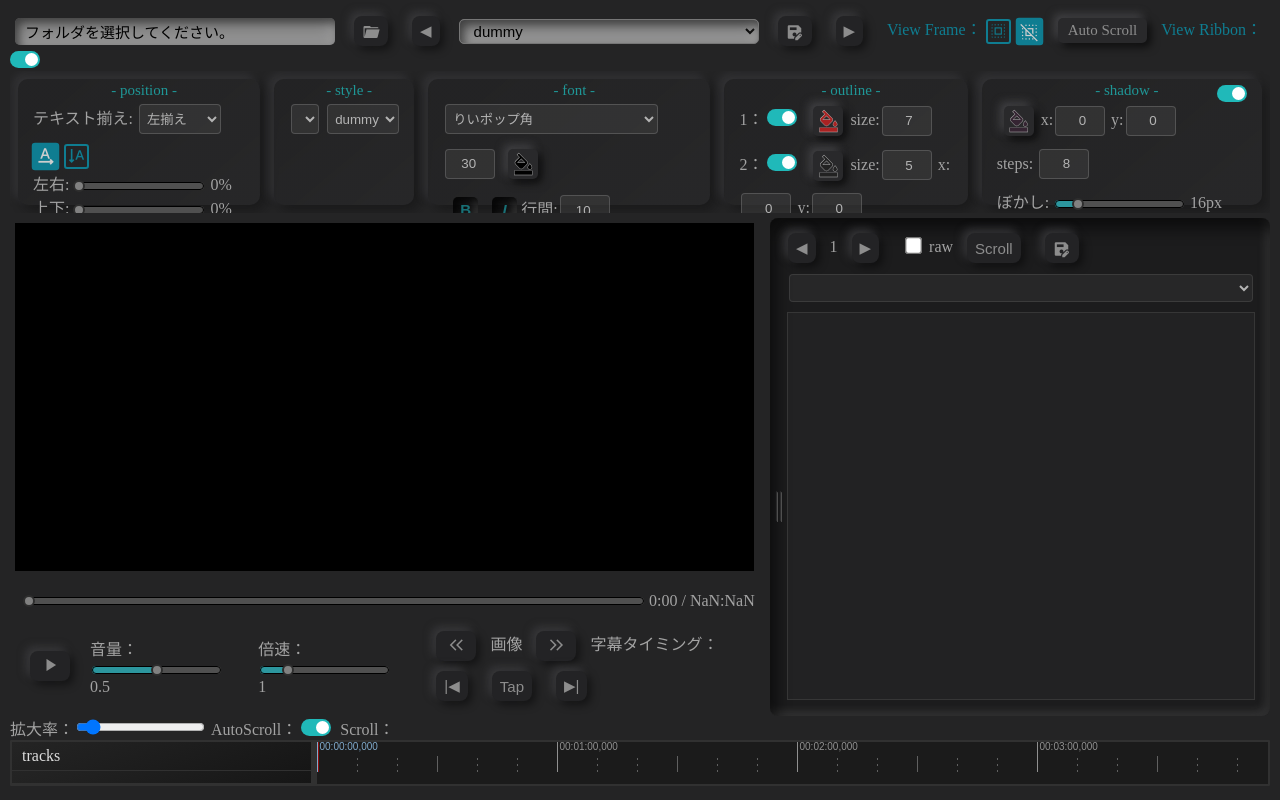
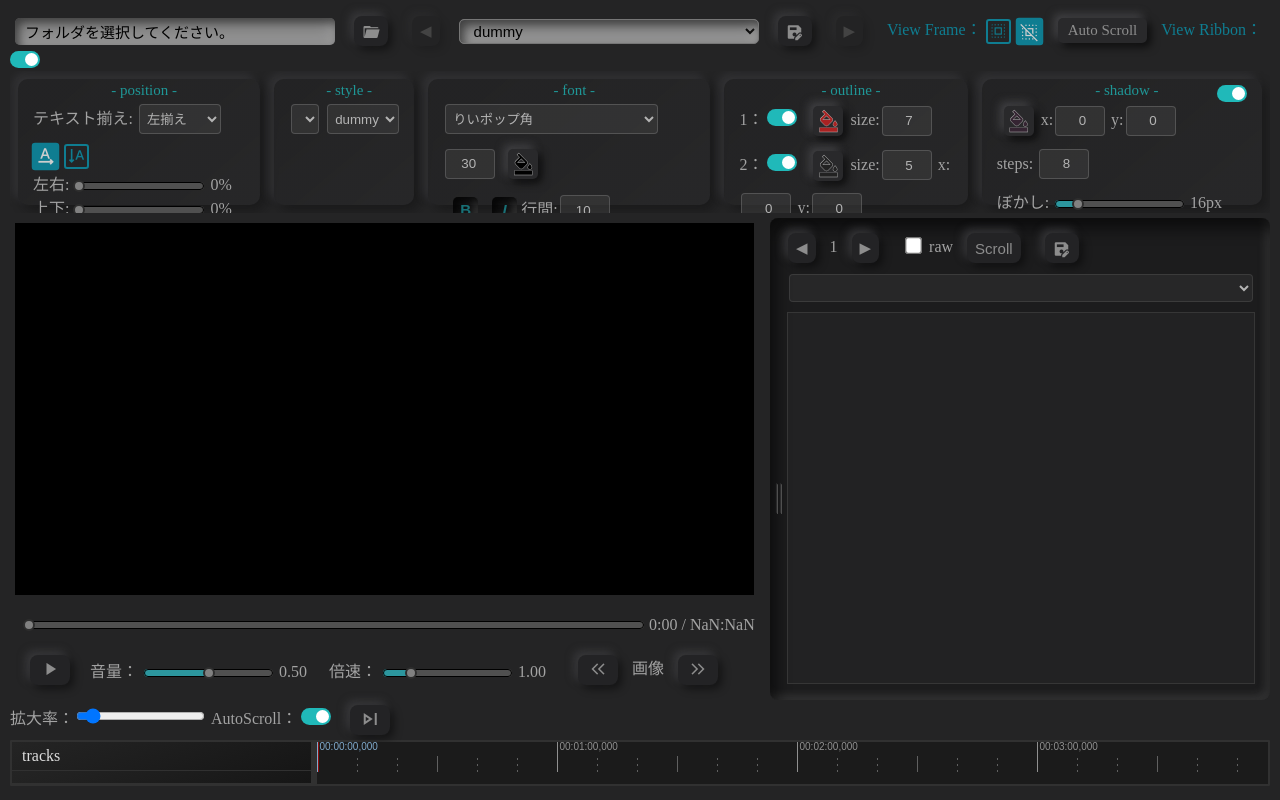
Before and after one commit to tamanegi515/srt-edit-player, a Svelte app: page / in a window 1280 px wide. Built offline with nearby package versions, Linux system fonts and the light colour scheme.

Commit message:
feat/fix: UX improvements - toast, disabled btns, click-seek, autoScroll-off, toFixed, remove dead code

```diff
--- a/src/App.svelte
+++ b/src/App.svelte
@@ -12,6 +12,17 @@
   let dragging = $state(false);
   let startX = $state(0);
   let startWidth = $state();
+
+  // トースト通知
+  let toastMessage = $state('');
+  let toastType = $state('');
+  let toastTimer;
+  function showToast(message, type = 'success') {
+    toastMessage = message;
+    toastType = type;
+    clearTimeout(toastTimer);
+    toastTimer = setTimeout(() => { toastMessage = ''; }, 3000);
+  }
   let json_data = $derived(main_media.json_data_list[main_media.media_index]);
 
   // @ts-ignore
@@ -86,6 +97,7 @@
 
       const success = await saveJsonFile(useState.dirHandle, name, json_data);
       useState.json_save_status = success ? 1 : -1;
+      showToast(success ? 'vc_json 保存完了' : 'vc_json 保存失敗', success ? 'success' : 'error');
 
       // 1秒後にアイコンを通常に戻す
       setTimeout(() => {
@@ -104,6 +116,7 @@
         if (!success) break;
       }
       useState.srt_save_status = success ? 1 : -1;
+      showToast(success ? 'SRT 保存完了' : 'SRT 保存失敗', success ? 'success' : 'error');
 
       // 1秒後にアイコンを通常に戻す
       setTimeout(() => {
@@ -192,6 +205,7 @@
   </button>
   <button
     class="nmorph_button"
+    disabled={main_media.media_index <= 0}
     onclick={() => {
       if (main_media.media_index > 0) {
         main_media.media_index -= 1;
@@ -218,12 +232,14 @@
       <span class="material-symbols-outlined"> error </span>
     {/if}
   </button>
-  <button class="nmorph_button" onclick={() => {
-    if (main_media.media_index < main_media.json_data_list.length - 1) {
-      main_media.media_index += 1;
-      stopAudio();
-    }
-  }}>
+  <button class="nmorph_button"
+    disabled={main_media.media_index >= main_media.json_data_list.length - 1}
+    onclick={() => {
+      if (main_media.media_index < main_media.json_data_list.length - 1) {
+        main_media.media_index += 1;
+        stopAudio();
+      }
+    }}>
     ▶
   </button>
   <span class="head-text">View Frame：</span>
@@ -256,6 +272,10 @@
   </label>
   {#if useState.viewRibbon}
     <StyleRibbon></StyleRibbon>
+  {/if}
+
+  {#if toastMessage}
+    <div class="toast toast-{toastType}">{toastMessage}</div>
   {/if}
   {#if main_media.json_data_list.length > main_media.media_index && json_data?.styles}
     <table style="width: 100%; height: {tableHeight}px;" bind:this={useRefs.tableRef} cellspacing="0" cellpadding="0">
@@ -475,4 +495,29 @@
   .CheckButtonArea input[type="checkbox"]:checked + label span:after {
     color: #fff; /* 文字色             */
   }
+
+  /* トースト通知 */
+  .toast {
+    position: fixed;
+    bottom: 24px;
+    right: 24px;
+    padding: 10px 18px;
+    border-radius: 6px;
+    font-size: 14px;
+    z-index: 9999;
+    pointer-events: none;
+    animation: toast-in 0.2s ease;
+  }
+  .toast-success { background: #1a5c3a; color: #b8f5d0; }
+  .toast-error   { background: #6b1a1a; color: #ffd6d6; }
+  @keyframes toast-in {
+    from { opacity: 0; transform: translateY(8px); }
+    to   { opacity: 1; transform: translateY(0); }
+  }
+
+  /* 非活性ボタン */
+  button:disabled {
+    opacity: 0.3;
+    cursor: not-allowed;
+  }
 </style>
--- a/src/components/Media_Player.svelte
+++ b/src/components/Media_Player.svelte
@@ -68,51 +68,6 @@
         main_media.media.image_data.currentImage = imageURL;
         main_media.media.image_data.currentImagePath = data[main_media.media.image_data.currentId].text;
     }
-    const timeupdate_SRT = (point) => {
-        // switch (point) {
-        //     case "prev":
-        //         contents_Store.prevImage();
-        //         break;
-        //     case "next":
-        //         contents_Store.nextImage();
-        //         break;
-        //     case "near":
-        //         const id = currentFormat.srtFile.currentTextId;
-        //         const start = currentFormat.srtFile.data[id].startTime;
-        //         const end = currentFormat.srtFile.data[id].endTime;
-        //         const current =
-        //             contents_Store.contents.audioFile.getCurrentTime();
-        //         if (current - start < end - current) {
-        //             console.log("st");
-        //             timeupdate_SRT_start(
-        //                 contents_Store.contents.audioFile.getCurrentTime(),
-        //                 id,
-        //             );
-        //         } else {
-        //             console.log("en");
-        //             timeupdate_SRT_end(
-        //                 contents_Store.contents.audioFile.getCurrentTime(),
-        //                 id,
-        //             );
-        //         }
-        //         break;
-        //     case "start":
-        //         timeupdate_SRT_start(
-        //             contents_Store.contents.audioFile.getCurrentTime(),
-        //             currentFormat.srtFile.currentTextId,
-        //         );
-        //         break;
-        //     case "end":
-        //         timeupdate_SRT_end(
-        //             contents_Store.contents.audioFile.getCurrentTime(),
-        //             currentFormat.srtFile.currentTextId,
-        //         );
-        //         break;
-        //     default:
-        //         break;
-        // }
-    };
-
     // タイム表示
     function formatTime(seconds) {
         const mins = Math.floor(seconds / 60);
@@ -187,24 +142,19 @@
             <label>
                 音量：
                 <CustomSlider min="0" max="1" step="0.01" bind:value={main_media.media.volume} oninput={() => useAudio.setVol()}></CustomSlider>
-                <span style="display: inline-block;width: 40px;">{main_media.media.volume}</span>
+                <span style="display: inline-block;width: 40px;">{main_media.media.volume.toFixed(2)}</span>
             </label>
 
             <label>
                 倍速：
                 <CustomSlider min="0.5" max="3.0" step="0.05" bind:value={main_media.media.playbackRate} oninput={() => useAudio.setRate()}></CustomSlider>
-                <span style="display: inline-block;width: 40px;">{main_media.media.playbackRate}</span>
+                <span style="display: inline-block;width: 40px;">{main_media.media.playbackRate.toFixed(2)}</span>
             </label>
 
             <div style="flex: 0 1 auto;">
                 <button class="nmorph_button" onclick={() => changeIMG(-1)}><span class="material-symbols-outlined"> keyboard_double_arrow_left </span></button>
                 画像
                 <button class="nmorph_button" onclick={() => changeIMG(1)}><span class="material-symbols-outlined"> keyboard_double_arrow_right </span></button>
-
-                字幕タイミング：
-                <button class="nmorph_button" onclick={() => timeupdate_SRT("start")}>|◀</button>
-                <button class="nmorph_button" onclick={() => timeupdate_SRT("near")}>Tap</button>
-                <button class="nmorph_button" onclick={() => timeupdate_SRT("end")}>▶|</button>
             </div>
         </div>
     </div>
--- a/src/components/SRT_Overlay.svelte
+++ b/src/components/SRT_Overlay.svelte
@@ -1,6 +1,4 @@
 <script>
-    import { SvelteURLSearchParams } from "svelte/reactivity";
-    import SrtOverlay from "./SRT_Overlay.svelte";
     import { onDestroy, onMount, tick } from "svelte";
     import { main_media, useStyleList, useState } from "../lib/store.svelte";
     import { calculate_shadow, getCurrentText } from "../lib/data_process";
--- a/src/components/Srt_Editor.svelte
+++ b/src/components/Srt_Editor.svelte
@@ -25,10 +25,13 @@
         }
     }
 
+    let isProgrammaticScroll = false;
     export function scrollToIndex(time) {
         const index = getCurrentText(srtFiles[srt_index].data, time).index;
         // console.log(textareaRefs);
+        isProgrammaticScroll = true;
         textareaRefs[index]?.scrollToIndex();
+        setTimeout(() => { isProgrammaticScroll = false; }, 150);
     }
 
     function JumpAudio(index) {
@@ -90,7 +93,9 @@
             {/each}
         </select>
     </div>
-    <div class="box" style="height: {this_height}px;">
+    <div class="box" style="height: {this_height}px;"
+        onscroll={() => { if (!isProgrammaticScroll) useState.autoScroll = false; }}
+    >
         {#each srtFiles[srt_index].data as srtdata, index}
             <div>
                 <button class="dark nmorph_button" style="height: 24px; margin: 0 10px 6px 7px;" onclick={() => JumpAudio(index)}>
--- a/src/components/Track.svelte
+++ b/src/components/Track.svelte
@@ -10,6 +10,7 @@
 
     let zoomRatio = $derived(ratioValue * ratioValue);
     let isDragging = $state(false);
+    let didDrag = $state(false);
     let dragStartX = $state(0);
     let draggedClipIndex = $state(-1);
     let draggingEdge = $state(null);
@@ -17,6 +18,7 @@
     // ドラッグ開始
     function startEdgeDrag(event, index, edge) {
         isDragging = true;
+        didDrag = false;
         dragStartX = event.clientX;
         draggedClipIndex = index;
         draggingEdge = edge;
@@ -26,6 +28,7 @@
     // ドラッグ中
     function onDrag(event) {
         if (isDragging) {
+            didDrag = true;
             const deltaX = (event.clientX - dragStartX) / zoomRatio;
             const currentClip = data[draggedClipIndex];
             const nextClip = data[draggedClipIndex + 1];
@@ -57,9 +60,18 @@
     });
 </script>
 
-<div class="timeline" style="width: {duration * zoomRatio}px;">
+<div class="timeline" style="width: {duration * zoomRatio}px;"
+    onclick={(e) => {
+        if (didDrag) { didDrag = false; return; }
+        const rect = e.currentTarget.getBoundingClientRect();
+        const time = (e.clientX - rect.left) / zoomRatio;
+        useAudio.seek(Math.max(0, Math.min(time, duration)));
+    }}
+>
     {#each data as clip, id}
-        <div class="clip" style="left: {clip.startTime * zoomRatio}px; width: {(clip.endTime - clip.startTime) * zoomRatio}px;">
+        <div class="clip" style="left: {clip.startTime * zoomRatio}px; width: {(clip.endTime - clip.startTime) * zoomRatio}px;"
+            ondblclick={(e) => { e.stopPropagation(); useAudio.seek(clip.startTime); }}
+        >
             {clip.text}
         </div>
         <div class="edge" style="left: {clip.endTime * zoomRatio}px;" onmousedown={(event) => startEdgeDrag(event, id, "end")}></div>
--- a/src/components/Track_View.svelte
+++ b/src/components/Track_View.svelte
@@ -1,5 +1,5 @@
 <script>
-    import { onMount } from "svelte";
+    import { onMount, onDestroy } from "svelte";
     import Track from "./Track.svelte";
     import { main_media, useRefs, useState, useAudio } from "../lib/store.svelte";
     import { convSecToStr } from "../lib/util";
@@ -30,8 +30,14 @@
             leftWidth = event.clientX;
         }
     }
-    window.addEventListener("mousemove", handleResize);
-    window.addEventListener("mouseup", stopResizing);
+    onMount(() => {
+        window.addEventListener("mousemove", handleResize);
+        window.addEventListener("mouseup", stopResizing);
+    });
+    onDestroy(() => {
+        window.removeEventListener("mousemove", handleResize);
+        window.removeEventListener("mouseup", stopResizing);
+    });
     let timeLineRef = $state();
     let ratioValue = $state(2);
     let intervals = $state([
@@ -151,7 +157,9 @@
         <input type="checkbox" bind:checked={useState.timeLineAuto} style="visibility: hidden;" />
         <span class="toggle-slider"></span>
     </label>
-    Scroll：
+    <button class="nmorph_button" onclick={scrollTimeLine}>
+        <span class="material-symbols-outlined">skip_next</span>
+    </button>
     <div class="track-view" style="grid-template-columns: {leftWidth}px  5px 1fr;grid-template-rows:1fr;">
         <div class="left-panel" style="display: grid;grid-template-columns: 1fr;grid-template-rows:35px {gridRowStyle};">
             <div>tracks</div>
```
